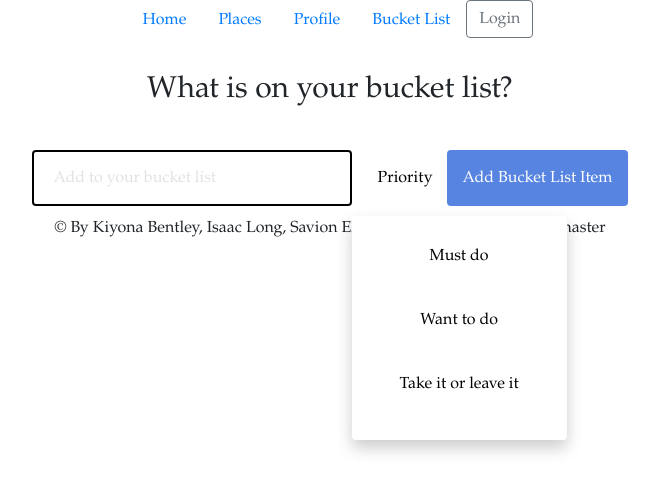
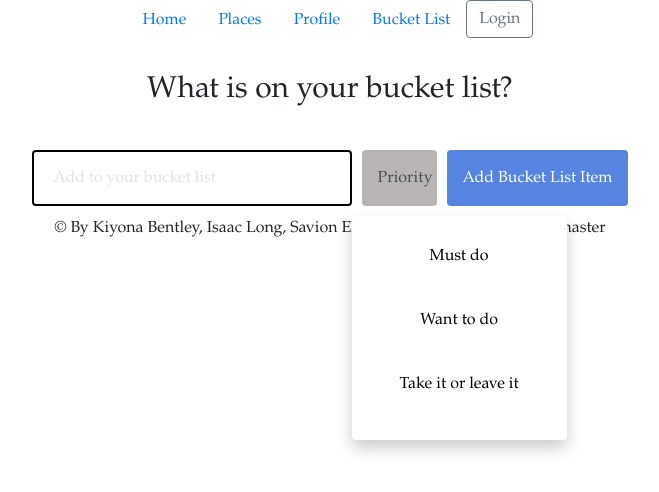
Before and after one commit to isaaclong26/ThePlacesYoullGo, a React (Create React App) app in the folder client/: page /bucket in a window 1280 px wide. In both pictures the pointer is over the element "Priority". Shown: the top 492 px of the page, without its empty margins (310-969 px from the left). Built offline with nearby package versions, Linux system fonts and the light colour scheme.

Commit message:
style change on bucket page

```diff
--- a/client/src/App.css
+++ b/client/src/App.css
@@ -176,6 +176,6 @@ h3 {
 
 /* Change the background color of the dropdown button when the dropdown content is shown */
 .dropdown:hover .dropbtn {
-  background-color: white;
+  opacity: 70%;
   color: black;
 }
```
